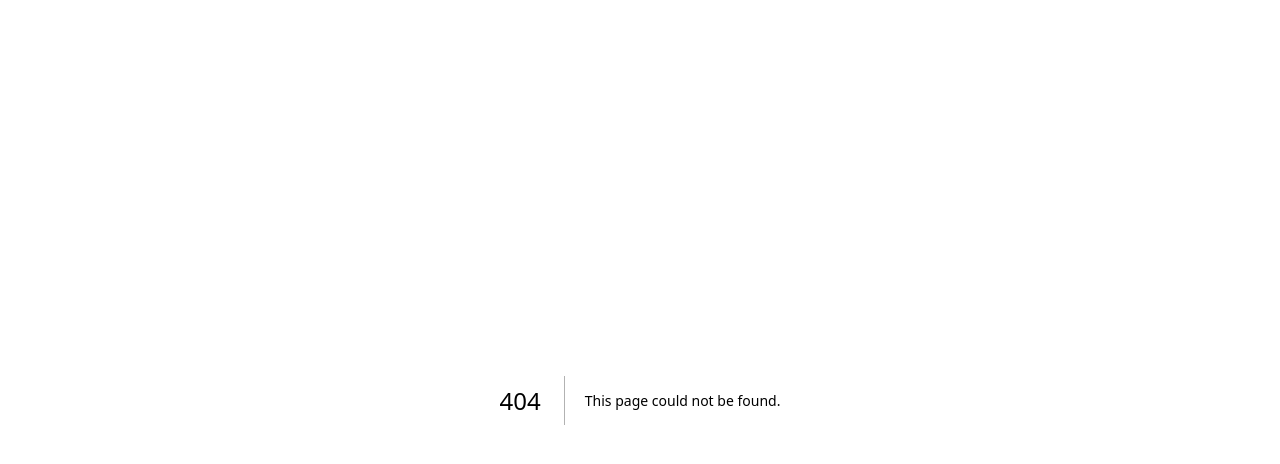
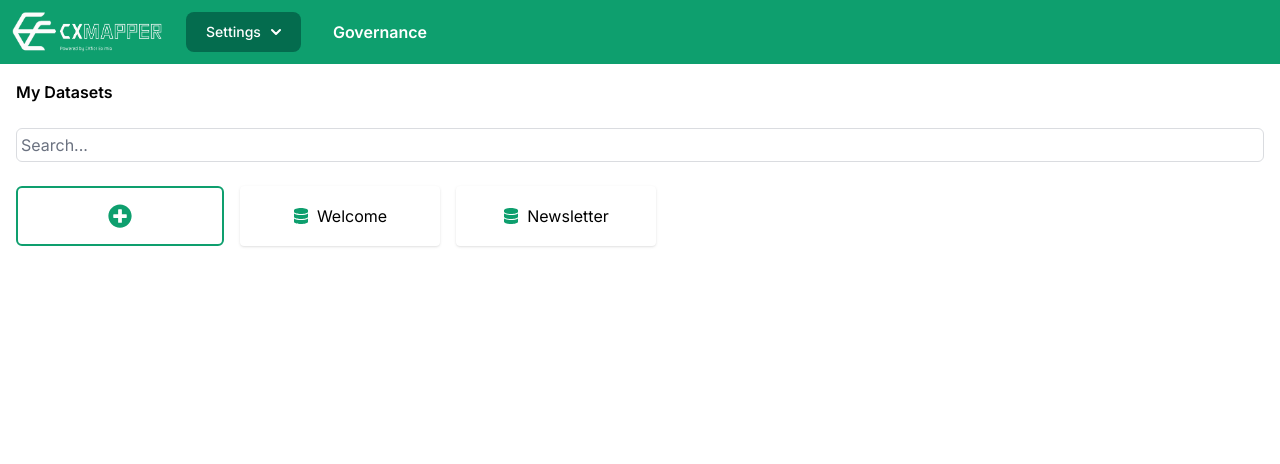
Before and after one commit to jonatasfernandespimenta/CxMapper, a Next.js app: page /datasets in a window 1280 px wide. Before the commit this address had no page. Shown: the top 464 px of the page. Built offline with nearby package versions, Linux system fonts and the light colour scheme.

Commit message:
adiciona datasets

```diff
--- /dev/null
+++ b/src/app/datasets/[id]/page.tsx
@@ -0,0 +1,21 @@
+'use client'
+
+import { datasets } from "@/mocks/datasets";
+import Dataset from "@/ui/features/Dataset";
+import { useEffect, useState } from "react";
+
+interface IDatasetInfo {
+  datasetName: string
+  data: Object
+}
+
+export default function ViewDataset({ params }: { params: { id: string } }) {
+  const [dataset, setDataset] = useState<IDatasetInfo>({} as IDatasetInfo)
+
+  useEffect(() => {
+    const data = datasets[Number(params.id)]
+    setDataset({ data: data.data, datasetName: data.datasetName })
+  }, [params])
+
+  return <Dataset datasetName={dataset?.datasetName} data={dataset?.data} />
+}
--- /dev/null
+++ b/src/app/datasets/page.tsx
@@ -0,0 +1,5 @@
+import Datasets from "@/ui/features/Datasets";
+
+export default function DatasetsPage() {
+  return <Datasets />
+}
--- /dev/null
+++ b/src/mocks/datasets.ts
@@ -0,0 +1,16 @@
+export const datasets = [
+  {
+    id: new Date().getTime().toString(),
+    datasetName: 'Welcome',
+    data: [{
+      Email: {
+        Subject: 'Olá'
+      },
+      User: {
+        Email: 'fulanodetal@gmail.com',
+        Phone: '+55 99999999999',
+        Name: 'Fulano de Tal'
+      }
+    }]
+  }
+]
--- /dev/null
+++ b/src/ui/components/atoms/DatasetBox.tsx
@@ -0,0 +1,14 @@
+import { FaDatabase } from 'react-icons/fa';
+
+interface IDatasetBox {
+  name: string
+}
+
+export default function DatasetBox({ name }: IDatasetBox) {
+  return (
+    <div className="flex gap-2 bg-white shadow rounded p-2 cursor-pointer items-center justify-center min-w-[200px] hover:shadow-md">
+      <FaDatabase className='text-green-500' />
+      <p>{name}</p>
+    </div>
+  )
+}
--- /dev/null
+++ b/src/ui/components/molecules/CreateNewDatasetForm copy.tsx
@@ -0,0 +1,31 @@
+import { useEffect, useState } from "react";
+import Input from "../atoms/Input";
+import Button from "../atoms/Button";
+
+interface NewDatasetFormValues {
+  datasetName: string;
+}
+
+interface ICreateNewDatasetForm {
+  handleChange: (data: NewDatasetFormValues) => void;
+}
+
+export default function CreateNewDatasetForm({ handleChange }: ICreateNewDatasetForm) {
+  const [datasetName, setDatasetName] = useState<string>("");
+
+  function handlePress() {
+    handleChange({ datasetName });
+  }
+
+  return (
+    <div className="flex flex-col gap-4">
+      <Input
+        value={datasetName}
+        onChange={(e) => setDatasetName(e.target.value)}
+        placeholder="Dataset name"
+      />
+
+      <Button handlePress={handlePress} text="Create" />
+    </div>
+  );
+}
--- a/src/ui/components/molecules/Dropdown.tsx
+++ b/src/ui/components/molecules/Dropdown.tsx
@@ -26,7 +26,7 @@ export default function Dropdown() {
             <a href="#" className="block px-4 py-2 hover:bg-gray-100 dark:hover:bg-gray-600 dark:hover:text-white">Channels</a>
           </li>
           <li>
-            <a href="#" className="block px-4 py-2 hover:bg-gray-100 dark:hover:bg-gray-600 dark:hover:text-white">Datasets</a>
+            <a href="/datasets" className="block px-4 py-2 hover:bg-gray-100 dark:hover:bg-gray-600 dark:hover:text-white">Datasets</a>
           </li>
           <li>
             <a href="#" className="block px-4 py-2 hover:bg-gray-100 dark:hover:bg-gray-600 dark:hover:text-white">Governance</a>
--- /dev/null
+++ b/src/ui/components/molecules/JsonViewer.tsx
@@ -0,0 +1,11 @@
+interface IJsonViewer {
+  data: Object
+}
+
+export default function JsonViewer({ data }: IJsonViewer) {
+  return (
+    <div className="border border-gray-200 p-4 rounded h-96 overflow-auto">
+      <pre>{JSON.stringify(data, null, 2)}</pre>
+    </div>
+  )
+}
--- /dev/null
+++ b/src/ui/components/organisms/CreateDatasetModal.tsx
@@ -0,0 +1,30 @@
+import CreateNewDatasetForm from "../molecules/CreateNewDatasetForm copy";
+
+interface NewDatasetFormValues {
+  datasetName: string;
+}
+
+interface ICreateDatasetModal {
+  handleChange: (values: NewDatasetFormValues) => void;
+  onClose: () => void;
+}
+
+export default function CreateDatasetModal({
+  handleChange,
+  onClose,
+}: ICreateDatasetModal) {
+  return (
+    <div className="flex items-center justify-center absolute h-screen w-screen bg-[#00000090]">
+      <div className="bg-white rounded p-10">
+        <div className="flex flex-row w-full justify-between mb-6">
+          <p className="font-semibold">Create new Dataset</p>
+          <p className="font-extrabold cursor-pointer" onClick={onClose}>
+            X
+          </p>
+        </div>
+
+        <CreateNewDatasetForm handleChange={handleChange} />
+      </div>
+    </div>
+  );
+}
--- /dev/null
+++ b/src/ui/features/Dataset.tsx
@@ -0,0 +1,23 @@
+import JsonViewer from "../components/molecules/JsonViewer";
+import MainLayout from "../layouts/MainLayout";
+
+import { FaUpload } from 'react-icons/fa'
+
+interface IDataset {
+  datasetName: string
+  data: Object
+}
+
+export default function Dataset({ datasetName, data }: IDataset) {
+  return (
+    <MainLayout>
+      <h1 className="font-semibold mb-10">{datasetName}</h1>
+      <JsonViewer data={data} />
+
+      <div className="flex mt-4 flex-row items-center gap-2 bg-green-200 w-fit p-2 rounded">
+        <FaUpload className="text-green-500" />
+        <button>Load other file</button>
+      </div>
+    </MainLayout>
+  )
+}
--- /dev/null
+++ b/src/ui/features/Datasets.tsx
@@ -0,0 +1,71 @@
+"use client";
+
+import AddMap from "../components/molecules/AddMap";
+import MainLayout from "../layouts/MainLayout";
+import { useState } from "react";
+import Input from "../components/atoms/Input";
+import CreateDatasetModal from "../components/organisms/CreateDatasetModal";
+import DatasetBox from "../components/atoms/DatasetBox";
+
+interface NewDatasetFormValues {
+  datasetName: string;
+}
+
+interface IDataset {
+  name: string
+  id: string
+}
+
+export default function Datasets() {
+  const [datasets, setDatasets] = useState<IDataset[]>([
+    {
+      name: 'Welcome',
+      id: new Date().toString()
+    },
+    {
+      name: 'Newsletter',
+      id: new Date().toString()
+    }
+  ]);
+  const [isModalOpen, setIsModalOpen] = useState<boolean>(false);
+  const [search, setSearch] = useState<string>('')
+
+  function handleChange(values: NewDatasetFormValues) {
+    setIsModalOpen(false);
+    setDatasets([...datasets, { name: values.datasetName, id: new Date().getTime().toString() }])
+  }
+
+  function handleSearchChange(value: string) {
+    setSearch(value)
+  }
+
+  return (
+    <>
+      {isModalOpen && (
+        <CreateDatasetModal
+          onClose={() => setIsModalOpen(false)}
+          handleChange={handleChange}
+        />
+      )}
+      <MainLayout>
+        <div className="mb-6">
+          <h1 className="font-semibold">My Datasets</h1>
+        </div>
+
+        <div className="mb-6">
+          <Input placeholder="Search..." value={search} onChange={(e) => handleSearchChange(e.target.value)} />
+        </div>
+
+        <div className="flex flex-row gap-4 flex-wrap">
+          <AddMap onClick={() => setIsModalOpen(!isModalOpen)} />
+
+          {datasets.filter(box => box.name.toLowerCase().includes(search)).map((box, idx) => (
+            <div className="flex flex-wrap gap-2" key={idx}>
+              <DatasetBox name={box.name} key={box.id} />
+            </div>
+          ))}
+        </div>
+      </MainLayout>
+    </>
+  );
+}
```
